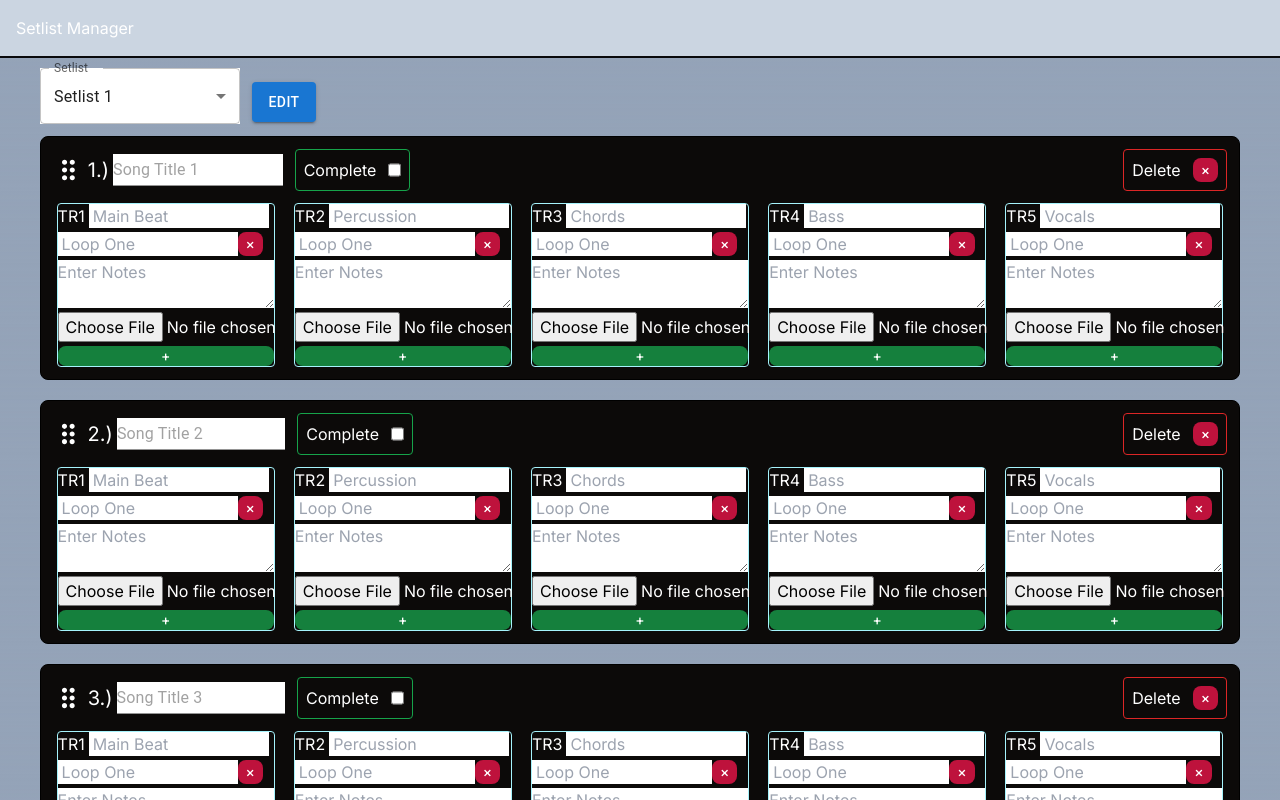
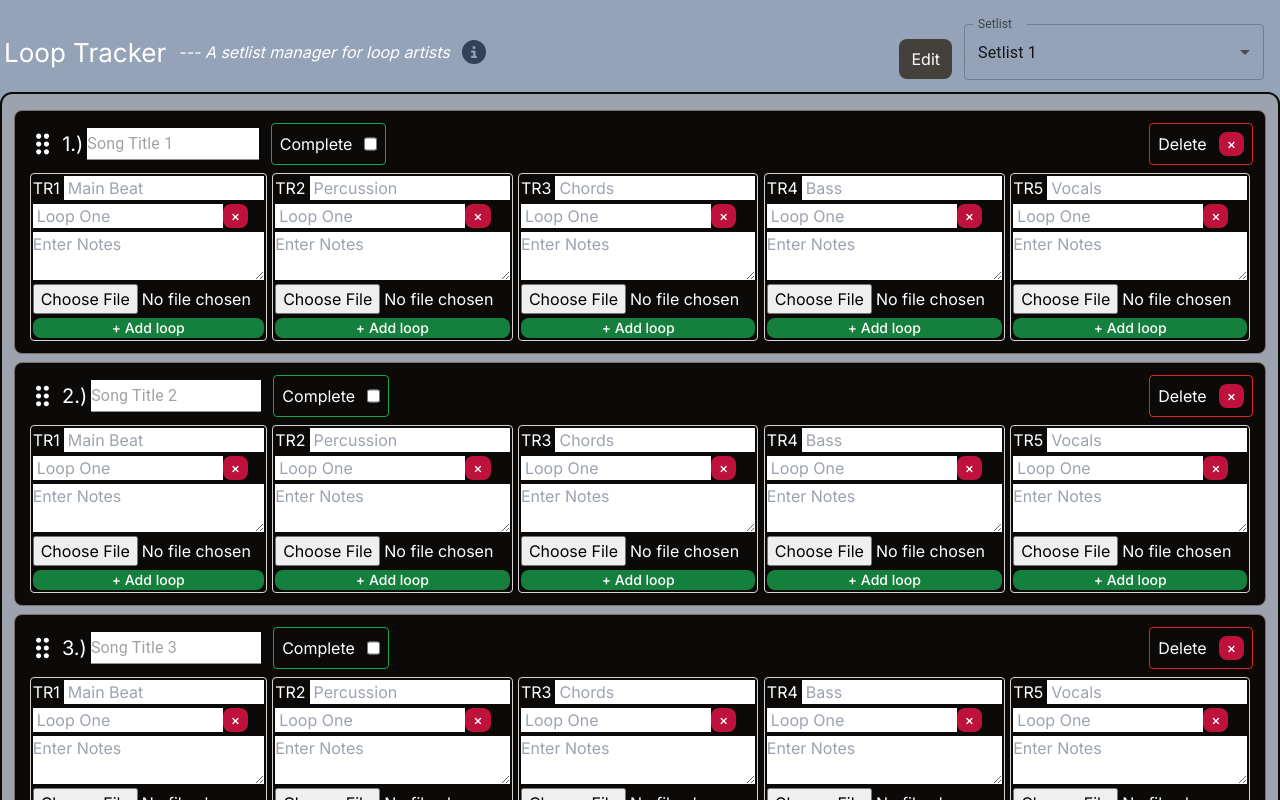
Before and after one commit to miwaro/loop-manager, a Next.js app: page / in a window 1280 px wide. Shown: the top 800 px of the page. Built offline with nearby package versions, Linux system fonts and the light colour scheme.

Commit message:
Restructure navbar, add a feature to hide tracks, push completed songs to end of array

```diff
--- a/package.json
+++ b/package.json
@@ -12,7 +12,10 @@
     "@dnd-kit/core": "^6.1.0",
     "@emotion/react": "^11.13.3",
     "@emotion/styled": "^11.13.0",
+    "@fortawesome/free-solid-svg-icons": "^6.6.0",
+    "@fortawesome/react-fontawesome": "^0.2.2",
     "@mui/material": "^6.1.4",
+    "@types/react-fontawesome": "^1.6.8",
     "framer-motion": "^11.11.9",
     "next": "14.2.1",
     "react": "^18",
--- a/src/app/globals.css
+++ b/src/app/globals.css
@@ -1,6 +1,11 @@
 @tailwind base;
 @tailwind components;
 @tailwind utilities;
+
+@import url("https://fonts.googleapis.com/css2?family=Gloria+Hallelujah&family=Kalam&display=swap");
+@import url("https://fonts.googleapis.com/css2?family=Gideon+Roman&family=Kanit:wght@600&family=Martian+Mono:wght@700&display=swap");
+@import url("https://fonts.googleapis.com/css2?family=Press+Start+2P&display=swap");
+@import url("https://fonts.googleapis.com/css2?family=Roboto:ital,wght@0,100;0,300;0,400;0,500;0,700;0,900;1,100;1,300;1,400;1,500;1,700;1,900&display=swap");
 
 :root {
   --foreground-rgb: 0, 0, 0;
@@ -17,7 +22,6 @@
 }
 
 body {
-  /* color: rgb(var(--foreground-rgb)); */
   background: linear-gradient(
       to bottom,
       transparent,
@@ -32,13 +36,52 @@ body {
   }
 }
 
-.nav-bar {
-  display: flex;
-  justify-content: space-between;
-  align-items: center;
-  padding: 16px;
-  background: #171223;
-  border-bottom: 2px solid #09090b;
-  margin-bottom: 10px;
-  @apply bg-slate-300 dark:bg-gradient-to-t from-sky-950 from-5% via-slate-900 via-60% to-slate-950 to-90%;
+.info_box {
+  position: absolute;
+  top: 50%;
+  left: 50%;
+  transform: translate(-50%, -50%);
+  @apply bg-slate-500 dark:bg-slate-950;
+  padding: 20px;
+  border-radius: 6px;
+  border: 1px solid #fff;
+  transition: height 1.3s ease;
+  max-width: 600px;
+  min-width: 360px;
+  height: fit-content;
+  max-height: 95dvh;
+  overflow-y: auto;
 }
+
+.icon_btn {
+  cursor: pointer;
+  font-size: 24px;
+  @apply text-slate-700 dark:text-slate-200;
+}
+
+.icon_btn:hover {
+  transition: color 0.3s ease-in;
+  @apply text-sky-400 dark:text-sky-300;
+}
+
+.closeIcon:hover {
+  fill: #ccc;
+  transition: 0.3s;
+}
+
+.modal-header {
+  color: #fff;
+  @apply bg-slate-300 dark:bg-gradient-to-r from-slate-600 from-10% to-slate-800 to-80%;
+}
+
+.start_btn {
+  padding: 0.5em 0.7em;
+  font-size: 14px;
+  width: 100px;
+  cursor: pointer;
+  transition: border-color 0.25s;
+  border: 1px solid transparent;
+  border-radius: 6px;
+  font-family: "Roboto", cursive;
+  @apply bg-slate-700;
+}
--- a/src/app/layout.tsx
+++ b/src/app/layout.tsx
@@ -1,7 +1,6 @@
 import type { Metadata } from "next";
 import { Inter } from "next/font/google";
 import "./globals.css";
-import Navbar from "@/components/navbar";
 
 const inter = Inter({ subsets: ["latin"] });
 
@@ -18,7 +17,6 @@ export default function RootLayout({
   return (
     <html lang="en">
       <body className={inter.className} suppressHydrationWarning={true}>
-        <Navbar />
         {children}
       </body>
     </html>
--- a/src/app/page.tsx
+++ b/src/app/page.tsx
@@ -5,6 +5,7 @@ import EditableDropdown from "@/components/dropdown";
 import SongList from "@/components/songList";
 import { ToastContainer } from "react-toastify";
 import "react-toastify/dist/ReactToastify.css";
+import Navbar from "@/components/navbar";
 
 export default function Home() {
   const [setlistIndex, setSetlistIndex] = useState(0);
@@ -14,12 +15,9 @@ export default function Home() {
   };
 
   return (
-    <main className="flex min-h-screen flex-col max-w-[1200px] m-auto">
+    <main className="flex min-h-screen flex-col max-w-[1300px] m-auto">
       <ToastContainer />
-      <EditableDropdown
-        onChange={handleSetlistChange}
-        setlistIndex={setlistIndex}
-      />
+      <Navbar onChange={handleSetlistChange} setlistIndex={setlistIndex} />
       <SongList setlistIndex={setlistIndex} />
     </main>
   );
--- a/src/components/dropdown.tsx
+++ b/src/components/dropdown.tsx
@@ -82,7 +82,17 @@ const EditableDropdown: React.FC<EditableDropdownProps> = ({
   return (
     <div className="flex">
       <div className="flex gap-3">
-        <FormControl sx={{ width: 200, background: "#fff" }}>
+        {!isEditing && (
+          <div className="flex gap-2 items-center mt-[14px]">
+            <button
+              className="focus:outline-none text-white bg-stone-700 hover:bg-stone-800 focus:ring-4 focus:ring-stone-300 font-lg rounded-lg text-md px-3 py-2"
+              onClick={handleEdit}
+            >
+              Edit
+            </button>
+          </div>
+        )}
+        <FormControl sx={{ width: 300 }}>
           <InputLabel id="demo-simple-select-label">Setlist</InputLabel>
           <Select
             labelId="demo-simple-select-label"
@@ -124,17 +134,6 @@ const EditableDropdown: React.FC<EditableDropdownProps> = ({
               </Button>
             </div>
           )}
-          {!isEditing && (
-            <div className="flex gap-3 items-center mt-[14px]">
-              <Button
-                variant="contained"
-                sx={{ height: 40 }}
-                onClick={handleEdit}
-              >
-                Edit
-              </Button>
-            </div>
-          )}
         </div>
       </div>
     </div>
--- a/src/components/navbar.tsx
+++ b/src/components/navbar.tsx
@@ -1,11 +1,30 @@
+"use client";
+
 import React from "react";
+import InfoModal from "@/modals/infoModal";
+import EditableDropdown from "./dropdown";
 
-function navbar() {
+interface EditableDropdownProps {
+  onChange: (newSetlistIndex: number) => void;
+  setlistIndex: number;
+}
+
+const Navbar: React.FC<EditableDropdownProps> = ({
+  onChange,
+  setlistIndex,
+}) => {
   return (
-    <div className="nav-bar">
-      <h3 className="text-white">Setlist Manager</h3>
+    <div className="flex gap-2 justify-between items-center mt-6 mx-1">
+      <div className="flex items-center">
+        <h1 className="text-white text-[26px]">Loop Tracker </h1>
+        <h3 className="text-white italic  mx-3">--- A setlist manager for loop artists</h3>
+        <InfoModal />
+      </div>
+      <div>
+        <EditableDropdown onChange={onChange} setlistIndex={setlistIndex} />
+      </div>
     </div>
   );
-}
+};
 
-export default navbar;
+export default Navbar;
--- a/src/components/songList.tsx
+++ b/src/components/songList.tsx
@@ -13,6 +13,7 @@ interface SonglistProps {
 }
 const SongList: React.FC<SonglistProps> = ({ setlistIndex }) => {
   const [songs, setSongs] = useState<Set[][]>(InitializedSetlists);
+  const [showTracks, setShowTracks] = useState(true);
 
   useEffect(() => {
     const savedSongs = localStorage.getItem("songs");
@@ -229,10 +230,13 @@ const SongList: React.FC<SonglistProps> = ({ setlistIndex }) => {
   const handleSongCompletion = (index: number) => () => {
     setSongs((prevSongs) => {
       const updatedSetlists = [...prevSongs];
-      updatedSetlists[setlistIndex] = updatedSetlists[setlistIndex].map(
-        (song, i) =>
+      const updatedSongs = updatedSetlists[setlistIndex].map((song, i) =>
         i === index ? { ...song, isComplete: !song.isComplete } : song
       );
+      const incompleteSongs = updatedSongs.filter((song) => !song.isComplete);
+      const completedSongs = updatedSongs.filter((song) => song.isComplete);
+      updatedSetlists[setlistIndex] = [...incompleteSongs, ...completedSongs];
+
       return updatedSetlists;
     });
   };
@@ -250,7 +254,7 @@ const SongList: React.FC<SonglistProps> = ({ setlistIndex }) => {
   const currentSetlist = songs[setlistIndex] || [];
 
   return (
-    <>
+    <div className="border-2 border-stone-950 px-3 rounded-xl my-3 py-3 bg-gray-400">
       {songs[setlistIndex] && (
         <Reorder.Group
           values={currentSetlist}
@@ -266,18 +270,19 @@ const SongList: React.FC<SonglistProps> = ({ setlistIndex }) => {
               animate={{
                 y: 0,
                 opacity: 1,
+                // width: "100%",
               }}
               transition={{
                 type: "spring",
                 stiffness: 400,
-                damping: 15,
+                damping: 80,
                 duration: 0.3,
                 delay: index * 0.1,
-                ease: "easeInOut",
+                ease: "easeIn",
               }}
               value={song}
               style={song.isComplete ? { opacity: 0.4 } : { opacity: 1 }}
-              className="flex flex-col gap-3 mb-5 border border-black p-3 my-3 rounded-lg bg-stone-950"
+              className="flex flex-col gap-2 mb-2 border border-stone-500 p-3 my-1 rounded-lg bg-stone-950 cursor-grab"
               key={song.id}
             >
               <div className="flex gap-3 items-center">
@@ -317,7 +322,7 @@ const SongList: React.FC<SonglistProps> = ({ setlistIndex }) => {
                   <div className="border border-red-600 rounded p-2 flex gap-3">
                     <h4 className="text-white">Delete</h4>
                     <button
-                      className="focus:outline-none text-white bg-rose-700 hover:bg-rose-800 focus:ring-4 focus:ring-rose-300 font-medium rounded-lg text-sm px-2 dark:bg-rose-600 dark:hover:bg-rose-700 dark:focus:ring-rose-900"
+                      className="focus:outline-none text-white bg-rose-700 hover:bg-rose-800 focus:ring-4 focus:ring-rose-300 font-medium rounded-lg text-sm px-2"
                       onClick={() => deleteSong(song.id)}
                     >
                       &times;
@@ -325,17 +330,18 @@ const SongList: React.FC<SonglistProps> = ({ setlistIndex }) => {
                   </div>
                 </div>
               </div>
-              <div className="flex gap-3 justify-around">
-                {song.tracks.map((track, i) => (
+              <div className="flex justify-around">
+                {showTracks &&
+                  song.tracks.map((track, i) => (
                     <div
-                    className=" flex flex-col gap-1 border border-cyan-200 rounded"
+                      className=" flex flex-col gap-1 border border-stone-300 p-[2px] rounded"
                       key={track.id}
                     >
                       <h3>
                         <div className="flex gap-1">
                           <div className="text-white">{`TR${i + 1}`}</div>
                           <input
-                          style={{ maxWidth: "180px" }}
+                            style={{ maxWidth: "200px" }}
                             type="text"
                             className="pl-1"
                             placeholder={track.placeholder}
@@ -349,10 +355,10 @@ const SongList: React.FC<SonglistProps> = ({ setlistIndex }) => {
                         </div>
                       </h3>
                       {track.loops.map((loop) => (
-                      <div className="flex  flex-col gap-1" key={loop.id}>
+                        <div className="flex flex-col gap-1" key={loop.id}>
                           <div className="flex">
                             <input
-                            style={{ maxWidth: "180px" }}
+                              style={{ maxWidth: "190px" }}
                               type="text"
                               className="pl-1"
                               placeholder={loop.placeholder}
@@ -396,7 +402,7 @@ const SongList: React.FC<SonglistProps> = ({ setlistIndex }) => {
                           onClick={handleAddLoop(track.id, index)}
                           className="focus:outline-none text-white bg-green-700 hover:bg-green-800 focus:ring-4 focus:ring-red-300 font-medium rounded-lg text-sm px-2 dark:bg-green-600 dark:hover:bg-green-700 dark:focus:ring-green-900"
                         >
-                        +
+                          + Add loop
                         </button>
                       )}
                     </div>
@@ -406,17 +412,28 @@ const SongList: React.FC<SonglistProps> = ({ setlistIndex }) => {
           ))}
         </Reorder.Group>
       )}
-      <div className="flex justify-between">
+      <div className="flex justify-between mx-3">
         <Button variant="contained" color="success" onClick={addNewSong}>
           + ADD NEW SONG
         </Button>
-        <div>
+
+        <div className="flex gap-8">
+          <div className="rounded p-2 flex gap-3">
+            <h4 className="text-black">
+              {showTracks ? "Hide Tracks" : "Show Tracks"}
+            </h4>
+            <input
+              type="checkbox"
+              checked={!showTracks}
+              onChange={() => setShowTracks(!showTracks)}
+            />
+          </div>
           <Button variant="contained" onClick={saveToLocalStorage}>
             SAVE ALL
           </Button>
         </div>
       </div>
-    </>
+    </div>
   );
 };
 
--- /dev/null
+++ b/src/modals/infoModal.tsx
@@ -0,0 +1,89 @@
+/* eslint-disable @next/next/no-img-element */
+/* eslint-disable react/no-unescaped-entities */
+import * as React from "react";
+import Box from "@mui/material/Box";
+import Typography from "@mui/material/Typography";
+import Modal from "@mui/material/Modal";
+import { FaCircleInfo } from "react-icons/fa6";
+import { FaPaypal } from "react-icons/fa6";
+import { FaSquareXmark } from "react-icons/fa6";
+import { motion } from "framer-motion";
+import { IconContext } from "react-icons";
+
+export default function InfoModal() {
+  const [open, setOpen] = React.useState(false);
+  const handleOpen = () => setOpen(true);
+  const handleClose = () => setOpen(false);
+
+  return (
+    <>
+      <FaCircleInfo className="icon_btn" onClick={handleOpen} />
+      <Modal
+        open={open}
+        onClose={handleClose}
+        aria-labelledby="modal-modal-title"
+        aria-describedby="modal-modal-description"
+      >
+        <Box className="info_box relative">
+          <IconContext.Provider
+            value={{ color: "#F9FAFB", className: "closeIcon" }}
+          >
+            <FaSquareXmark
+              style={{
+                position: "absolute",
+                top: 10,
+                right: 10,
+                cursor: "pointer",
+                fontSize: "30px",
+              }}
+              onClick={handleClose}
+            />
+          </IconContext.Provider>
+          <Typography
+            id="modal-modal-title"
+            variant="h5"
+            component="h5"
+            className="modal-header rounded"
+          >
+            <div className="p-2">Welcome!</div>
+          </Typography>
+          <div style={{ margin: "20px", color: "#fff" }}>
+            <p>
+              Hi, my name is Michael. I spent a good amount of time creating
+              this app and it is free, so if you find it to be useful, please
+              consider making a donation!
+            </p>
+          </div>
+          <p style={{ display: "flex", gap: "5px", justifyContent: "center" }}>
+            <motion.button
+              className="start_btn bg-sky-600 hover:bg-sky-700"
+              whileTap={{ scale: 0.92 }}
+              style={{ padding: "16px", display: "flex" }}
+            >
+              <a
+                style={{ color: "#fff", fontWeight: "bold", display: "flex" }}
+                href="https://paypal.me/michaelrooze?locale.x=en_US"
+                target="_blank"
+                rel="noopener noreferrer"
+              >
+                DONATE <FaPaypal />
+              </a>
+            </motion.button>
+          </p>
+          <div style={{ margin: "16px", color: "#fff" }}>
+            <p>
+              The idea for this app came from my own need to organize my songs,
+              but maybe even more importantly, to remember what the heck I did
+              in the first place! This app allows you to not only create notes
+              for each loop for each track for each song for multiple setlists,
+              but you can also upload documents like tablature or even a video
+              of yourself playing whatever instrument you play so you will
+              always have a reference of what you played. I hope you find it
+              useful!
+            </p>
+          </div>
+        </Box>
+      </Modal>
+    </>
+  );
+}
```
Also changed, not shown: 1 other file (tests, documents, lock files or other folders). Lines whose indentation alone changed are shown as unchanged.
